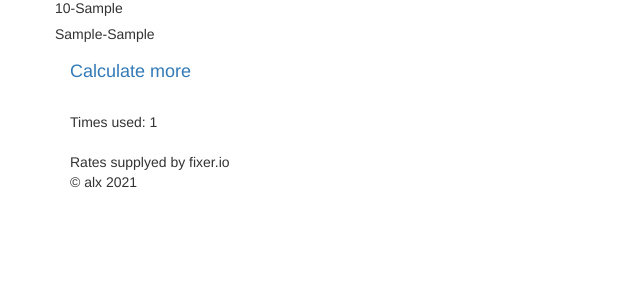
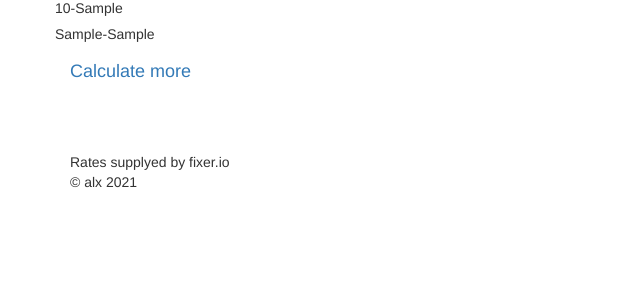
Before and after one commit to alxtca/currency_calc, a Flask app: template templates/result.html in a window 1280 px wide. Shown: the part 127-427 px from the top of the page, without its empty margins (0-640 px from the left). Run offline with Flask 2, Linux system fonts and the light colour scheme; tables that the repository leaves empty hold one stand-in row (values such as "Sample post"); the template is opened without the code that fills it: values that come from a table or form of the project are taken from there, most other values are stand-ins (such as "Sample title", 1, 10 or a date in 2020); some libraries are stand-ins or nearby versions.

Commit message:
Calculator without counter

```diff
--- a/application.py
+++ b/application.py
@@ -1,4 +1,4 @@
-from flask import Flask, render_template, request
+from flask import Flask, render_template, request, redirect, url_for
 from models import *
 from datetime import datetime
 import requests
@@ -76,10 +76,6 @@ def index():
 # calculate rates and display results
 @app.route("/result", methods=['POST'])
 def result():
-    # Update 'times used' counter only when posted
-    count = Counter.query.get(1)
-    count.times += 1
-    db.session.commit()
 
     # first and second currency. Which are currency.id
     first_cur = request.form.get("first_cur")  # id
@@ -110,7 +106,7 @@ def result():
 
     return render_template("result.html", abr_first_cur=abr_first_cur, full_first_cur=full_names[abr_first_cur],
                            abr_second_cur=abr_second_cur, full_second_cur=full_names[abr_second_cur],
-                           amount=amount, rate=rate, count=count)
+                           amount=amount, rate=rate)
 
 
 if __name__ == '__main__':
--- a/templates/result.html
+++ b/templates/result.html
@@ -8,5 +8,4 @@
 </div>
 <h4><a href="{{ url_for('index') }}">Calculate more</a></h4>
 <br>
-<h8>Times used: {{count.times}}</h8>
 {% endblock %}
```
